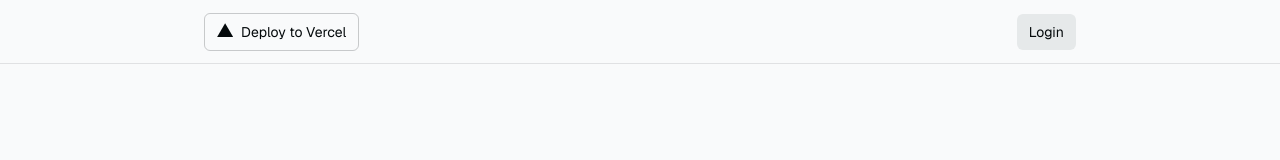
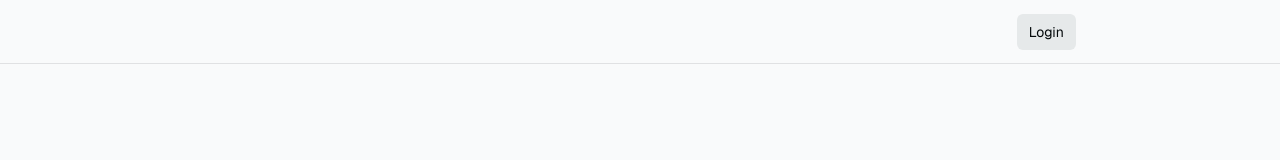
Before and after one commit to j-koziel/recipe-explorer, a Next.js app: page / in a window 1280 px wide. Shown: the top 160 px of the page. Built offline with nearby package versions, Linux system fonts and the light colour scheme; no server answers.

Commit message:
feat: setting up supabase etc

```diff
--- a/app/page.tsx
+++ b/app/page.tsx
@@ -1,32 +1,30 @@
-import DeployButton from '../components/DeployButton'
-import AuthButton from '../components/AuthButton'
-import { createClient } from '@/utils/supabase/server'
-import ConnectSupabaseSteps from '@/components/ConnectSupabaseSteps'
-import SignUpUserSteps from '@/components/SignUpUserSteps'
-import Header from '@/components/Header'
-import { cookies } from 'next/headers'
+import AuthButton from "../components/AuthButton";
+import { createClient } from "@/utils/supabase/server";
+import ConnectSupabaseSteps from "@/components/ConnectSupabaseSteps";
+import SignUpUserSteps from "@/components/SignUpUserSteps";
+import Header from "@/components/Header";
+import { cookies } from "next/headers";
 
 export default async function Index() {
-  const cookieStore = cookies()
+  const cookieStore = cookies();
 
   const canInitSupabaseClient = () => {
     // This function is just for the interactive tutorial.
     // Feel free to remove it once you have Supabase connected.
     try {
-      createClient(cookieStore)
-      return true
+      createClient(cookieStore);
+      return true;
     } catch (e) {
-      return false
+      return false;
     }
-  }
+  };
 
-  const isSupabaseConnected = canInitSupabaseClient()
+  const isSupabaseConnected = canInitSupabaseClient();
 
   return (
     <div className="flex-1 w-full flex flex-col gap-20 items-center">
       <nav className="w-full flex justify-center border-b border-b-foreground/10 h-16">
-        <div className="w-full max-w-4xl flex justify-between items-center p-3 text-sm">
-          <DeployButton />
+        <div className="w-full max-w-4xl flex justify-end items-center p-3 text-sm">
           {isSupabaseConnected && <AuthButton />}
         </div>
       </nav>
@@ -41,7 +39,7 @@ export default async function Index() {
 
       <footer className="w-full border-t border-t-foreground/10 p-8 flex justify-center text-center text-xs">
         <p>
-          Powered by{' '}
+          Powered by{" "}
           <a
             href="https://supabase.com/?utm_source=create-next-app&utm_medium=template&utm_term=nextjs"
             target="_blank"
@@ -53,5 +51,5 @@ export default async function Index() {
         </p>
       </footer>
     </div>
-  )
+  );
 }
--- a/components/DeployButton.tsx
+++ /dev/null
@@ -1,23 +0,0 @@
-export default function DeployButton() {
-  return (
-    <a
-      className="py-2 px-3 flex rounded-md no-underline hover:bg-btn-background-hover border"
-      href="https://vercel.com/new/clone?repository-url=https%3A%2F%2Fgithub.com%2Fvercel%2Fnext.js%2Ftree%2Fcanary%2Fexamples%2Fwith-supabase&project-name=nextjs-with-supabase&repository-name=nextjs-with-supabase&demo-title=nextjs-with-supabase&demo-description=This%20starter%20configures%20Supabase%20Auth%20to%20use%20cookies%2C%20making%20the%20user's%20session%20available%20throughout%20the%20entire%20Next.js%20app%20-%20Client%20Components%2C%20Server%20Components%2C%20Route%20Handlers%2C%20Server%20Actions%20and%20Middleware.&demo-url=https%3A%2F%2Fdemo-nextjs-with-supabase.vercel.app%2F&external-id=https%3A%2F%2Fgithub.com%2Fvercel%2Fnext.js%2Ftree%2Fcanary%2Fexamples%2Fwith-supabase&demo-image=https%3A%2F%2Fdemo-nextjs-with-supabase.vercel.app%2Fopengraph-image.png&integration-ids=oac_VqOgBHqhEoFTPzGkPd7L0iH6"
-      target="_blank"
-      rel="noreferrer"
-    >
-      <svg
-        aria-label="Vercel logomark"
-        role="img"
-        viewBox="0 0 74 64"
-        className="h-4 w-4 mr-2"
-      >
-        <path
-          d="M37.5896 0.25L74.5396 64.25H0.639648L37.5896 0.25Z"
-          fill="currentColor"
-        ></path>
-      </svg>
-      Deploy to Vercel
-    </a>
-  )
-}
```
Also changed, not shown: app/layout.tsx (+8 -8 lines).
